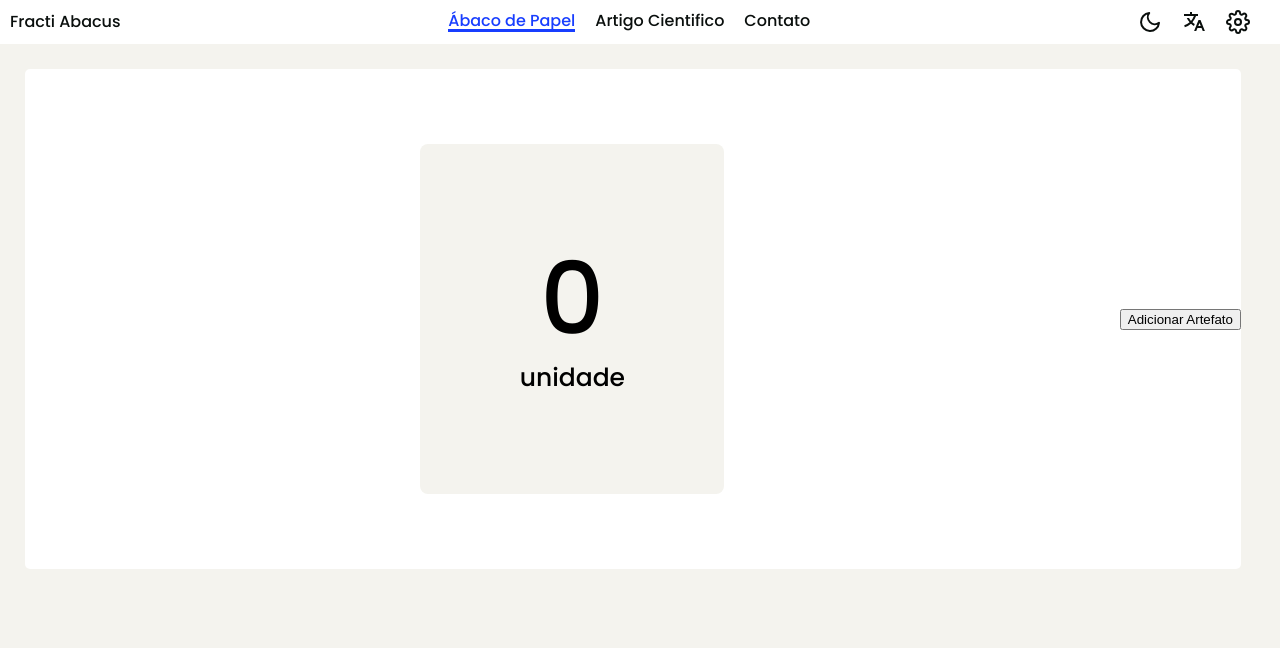
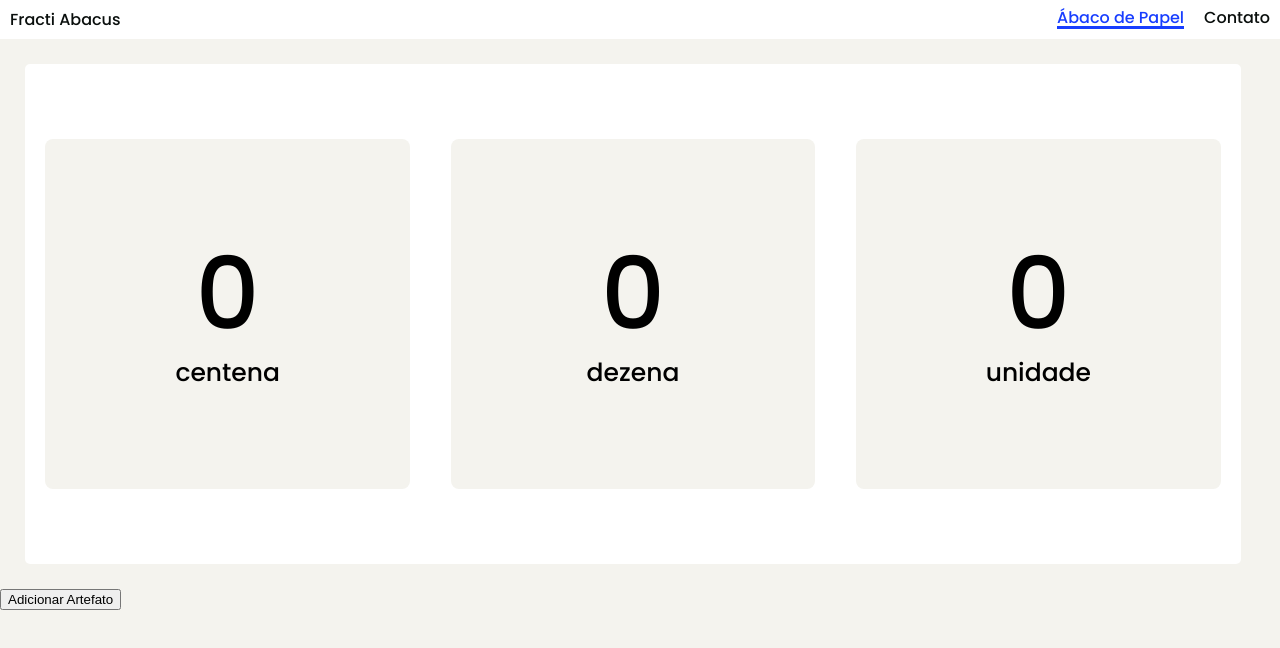
Before and after one commit to juniorsn1409/fractiabaci, a Next.js app: page / in a window 1280 px wide. Shown: the top 648 px of the page. Built offline with nearby package versions, Linux system fonts and the light colour scheme.

Commit message:
[PF-51] Construindo lógica da casa decimal

```diff
--- a/src/components/Artefato/index.tsx
+++ b/src/components/Artefato/index.tsx
@@ -2,12 +2,13 @@ import { motion, useDragControls } from 'framer-motion';
 import React, { useState } from 'react';
 
 interface ArtefatoProps {
+  tipo: String;
   qtdArtefato: number;
   refExterna: React.RefObject<HTMLDivElement>;
   setQtdArtefato: React.Dispatch<React.SetStateAction<number>>;
 }
 
-const Artefato = ({ refExterna, qtdArtefato, setQtdArtefato }: ArtefatoProps) => {
+const Artefato = ({ tipo, refExterna, qtdArtefato, setQtdArtefato }: ArtefatoProps) => {
   const size = 50;
   const controls = useDragControls();
   const [isIn, setIsIn] = useState(false);
@@ -18,7 +19,7 @@ const Artefato = ({ refExterna, qtdArtefato, setQtdArtefato }: ArtefatoProps) =>
 
   const handleDragEnd = (info: any) => {
     const checkIfInside = (info: any) => {
-      const casaDecimal = document.getElementById('casaDecimal');
+      const casaDecimal = document.getElementById(`${tipo}`);
       if (casaDecimal) {
         const casaDecimalRect = casaDecimal.getBoundingClientRect();
         return (
@@ -49,7 +50,7 @@ const Artefato = ({ refExterna, qtdArtefato, setQtdArtefato }: ArtefatoProps) =>
       drag
       onPointerDown={startDrag}
       dragConstraints={refExterna}
-      dragElastic={0.85}
+      dragElastic={0.0}
       dragListener={true}
       dragControls={controls}
       onDragEnd={(event, info) => {
--- a/src/components/CasaDecimal/index.tsx
+++ b/src/components/CasaDecimal/index.tsx
@@ -18,9 +18,9 @@ const Titulo = styled.span`
 export default function CasaDecimal({ tipo, artefatos }: CasaDecimalProps) {
   return (
     <motion.div
-      id='casaDecimal' // Atualizado para 'casaDecimal'
+      id={tipo} // Atualizado para 'tipo'
       style={{
-        width: '25%',
+        width: '30%',
         height: '70%',
         margin: 'auto',
         borderRadius: '8px',
--- a/src/components/Header/index.tsx
+++ b/src/components/Header/index.tsx
@@ -1,7 +1,5 @@
 'use client'
 
-import { FiMoon, FiSettings } from 'react-icons/fi'
-import { RiTranslate2 } from 'react-icons/ri'
 import styled from 'styled-components'
 
 const HeaderContainer = styled.div`
@@ -93,14 +91,14 @@ export default function Header() {
       </Logo>
       <HeaderMenu>
         <a href="/" className="activate">Ábaco de Papel</a>
-        <a href="/ArtigoCientifico">Artigo Cientifico</a>
+        {/* <a href="/ArtigoCientifico">Artigo Cientifico</a> */}
         <a href="/Contato">Contato</a>
       </HeaderMenu>
-      <UserSettings>
+      {/* <UserSettings>
         <FiMoon className="icon" />
         <RiTranslate2 className="icon" />
         <FiSettings className="icon">Configuração</FiSettings>
-      </UserSettings>
+      </UserSettings> */}
     </HeaderContainer>
   );
 }
--- a/src/components/Main/index.tsx
+++ b/src/components/Main/index.tsx
@@ -21,37 +21,34 @@ const MainContent = styled.main`
 export default function Main() {
   const mainContentRef = useRef(null);
   const [artefatos, setArtefatos] = useState<string[]>([]); // Defina o tipo como string[]
-  const [qtdArtefato, setQtdArtefato] = useState(0);
+
+  const [qtdUnidade, setQtdUnidade] = useState(0);
+  const [qtdDezena, setQtdDezena] = useState(0);
+  const [qtdCentena, setQtdCentena] = useState(0);
 
   const adicionarArtefato = () => {
     const novoArtefatoId = Date.now().toString();
     setArtefatos([...artefatos, novoArtefatoId]);
   };
 
-  const aumentarNumero = () => {
-    setQtdArtefato(qtdArtefato + 1);
-  };
-
-  const diminuirNumero = () => {
-    setQtdArtefato(qtdArtefato - 1);
-  };
-
   return (
+    <>
       <MainContent ref={mainContentRef}>
-      {/* <CasaDecimal tipo='centena' artefatos={qtdArtefato} />
-      <CasaDecimal tipo='dezena' artefatos={qtdArtefato} /> */}
-      <CasaDecimal tipo='unidade' artefatos={qtdArtefato} />
+        <CasaDecimal tipo='centena' artefatos={qtdCentena} />
+        <CasaDecimal tipo='dezena' artefatos={qtdDezena} />
+        <CasaDecimal tipo='unidade' artefatos={qtdUnidade} />
 
         {artefatos.map((artefatoId) => (
           <Artefato
             key={artefatoId}
+            tipo={'unidade'}
             refExterna={mainContentRef}
-          setQtdArtefato={setQtdArtefato}
-          qtdArtefato={qtdArtefato}
+            setQtdArtefato={setQtdUnidade}
+            qtdArtefato={qtdUnidade}
           />
         ))}
-
+      </MainContent>
       <button onClick={adicionarArtefato}>Adicionar Artefato</button>
-    </MainContent>
+    </>
   );
 }
```
Lines whose indentation alone changed are shown as unchanged.
